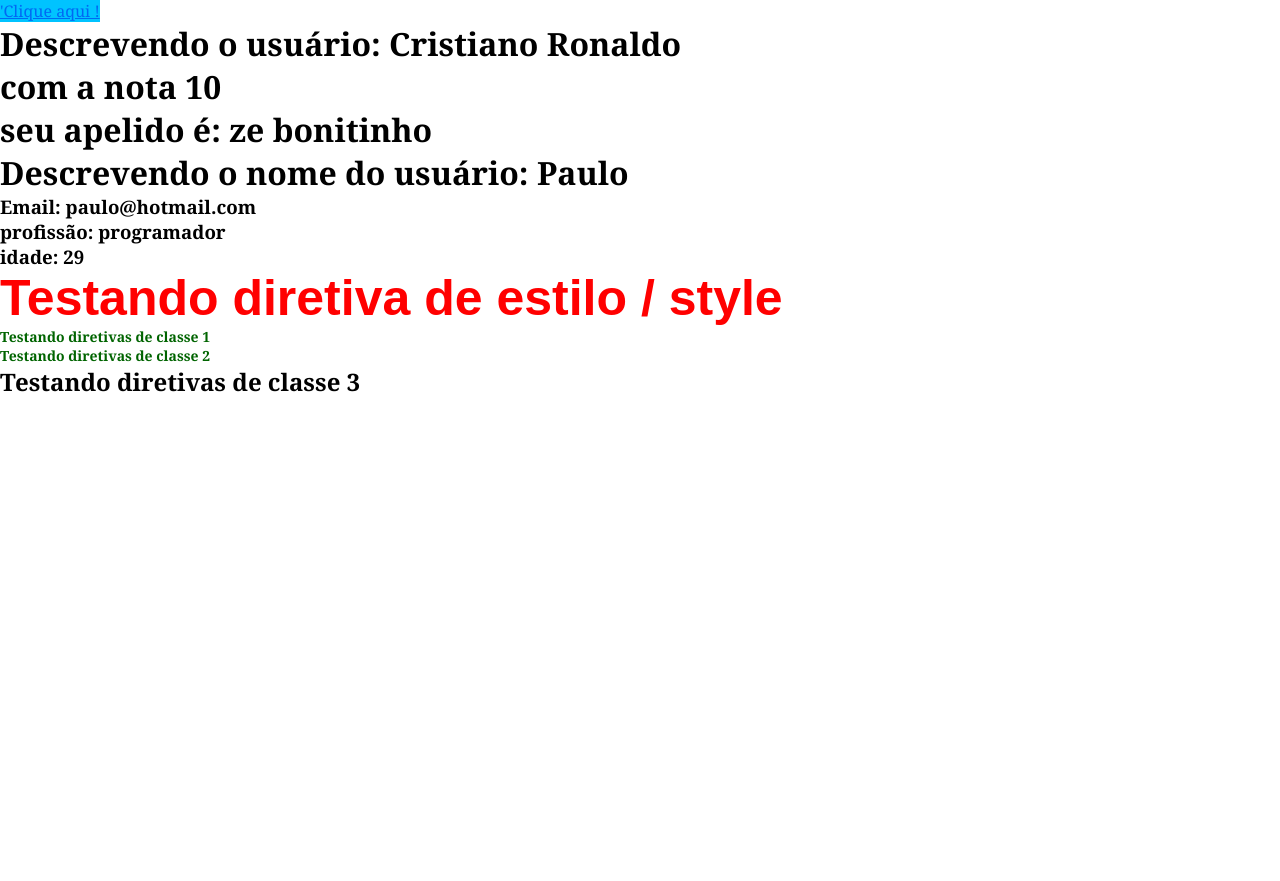
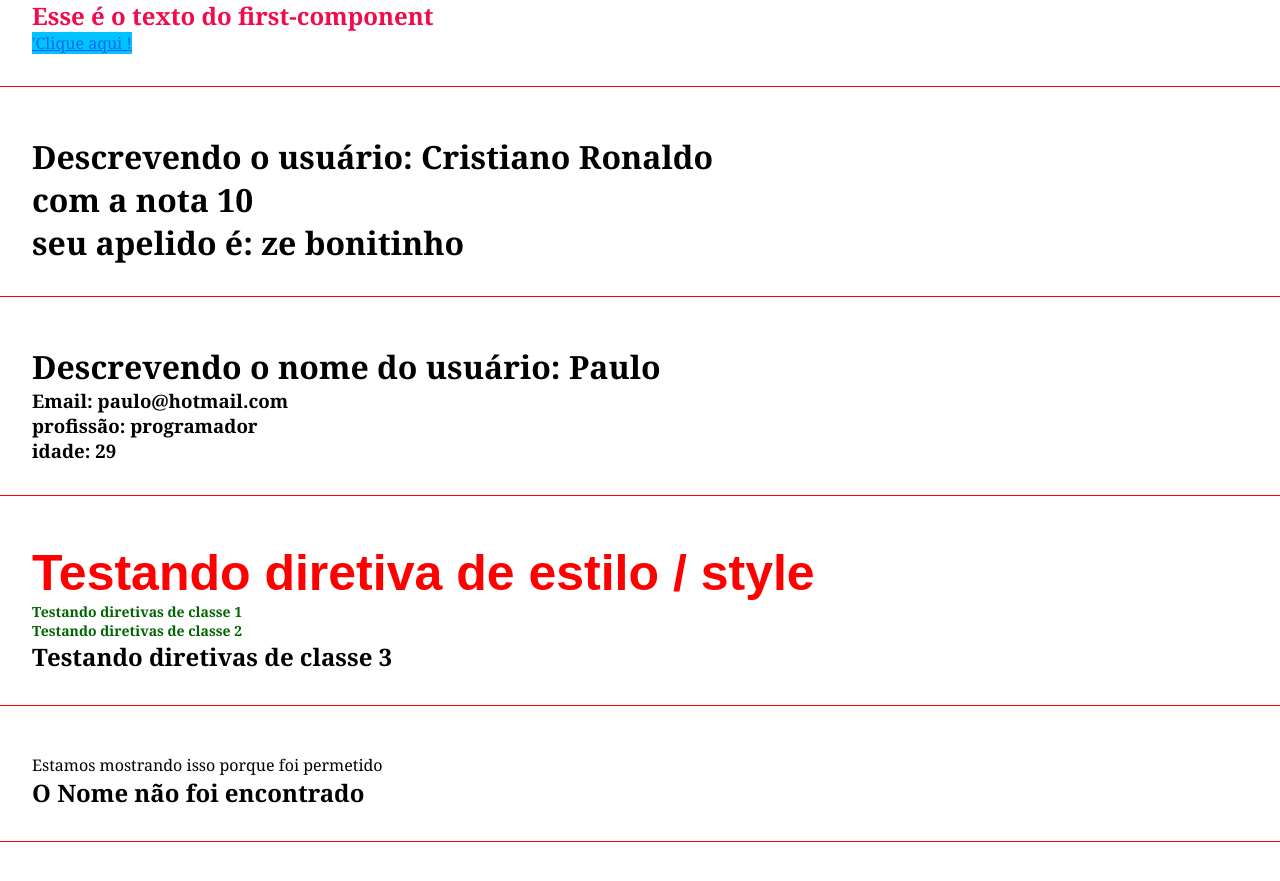
Before and after one commit to PauloHBLima/curso-angular, an Angular app: page / in a window 1280 px wide. Shown: the part 371-1252 px from the top of the page. Before the commit the page ends 800 px from the top, so only its background shows below. Built offline with nearby package versions, Linux system fonts and the light colour scheme.

Commit message:
diretiva ngif e else usando ngtemplate para redenrizar usando condicionais

```diff
--- a/src/app/app.component.html
+++ b/src/app/app.component.html
@@ -8,3 +8,4 @@
  -->
 <app-parent-data-second [apelido]="nickName" [userData]="userData"></app-parent-data-second>
 <app-directives></app-directives>
+<app-if-render></app-if-render>
--- a/src/app/app.module.ts
+++ b/src/app/app.module.ts
@@ -7,6 +7,7 @@
 import { ParentDataComponent } from './components/parent-data/parent-data.component';
 import { ParentDataSecondComponent } from './components/parent-data-second/parent-data-second.component';
 import { DirectivesComponent } from './components/directives/directives.component';
+import { IfRenderComponent } from './components/if-render/if-render.component';
 
 @NgModule({
   declarations: [
@@ -14,7 +15,8 @@
     FirstComponentComponent,
     ParentDataComponent,
     ParentDataSecondComponent,
-    DirectivesComponent
+    DirectivesComponent,
+    IfRenderComponent
   ],
   imports: [
     BrowserModule,
--- a/src/app/components/directives/directives.component.html
+++ b/src/app/components/directives/directives.component.html
@@ -1,4 +1,6 @@
-<h2 [ngStyle]="{'font-size': size + 'px', 'font-family': font, color: color}">Testando diretiva de estilo / style</h2>
-<h2 [ngClass]="classes">Testando diretivas de classe 1</h2>
-<h2 [ngClass]="classes">Testando diretivas de classe 2</h2>
-<h2 [ngClass]="underline"> Testando diretivas de classe 3</h2>
+<div class="class">
+  <h2 [ngStyle]="{'font-size': size + 'px', 'font-family': font, color: color}">Testando diretiva de estilo / style</h2>
+  <h2 [ngClass]="classes">Testando diretivas de classe 1</h2>
+  <h2 [ngClass]="classes">Testando diretivas de classe 2</h2>
+  <h2 [ngClass]="underline"> Testando diretivas de classe 3</h2>
+</div>
--- a/src/app/components/first-component/first-component.component.html
+++ b/src/app/components/first-component/first-component.component.html
@@ -1,3 +1,4 @@
+<div class="class">
   <h1 class="title">Nome: {{ name }}</h1>
   <h1 class="subtitle">Idade: {{ age }}</h1>
   <h1>Profissão: {{ job }}</h1>
@@ -7,3 +8,4 @@
   <div>
     <a href="#"> 'Clique aqui !</a>
   </div>
+</div>
--- /dev/null
+++ b/src/app/components/if-render/if-render.component.html
@@ -0,0 +1,11 @@
+<div class="class">
+  <div *ngIf="canShow">Estamos mostrando isso porque foi permetido</div>
+  <h2 *ngIf="name === 'Paulo'; else nameNotFound">O nome é Paulo</h2>
+  <ng-template #nameNotFound>
+    <div>
+      <h2>
+        O Nome não foi encontrado
+      </h2>
+    </div>
+  </ng-template>
+</div>
--- /dev/null
+++ b/src/app/components/if-render/if-render.component.ts
@@ -0,0 +1,17 @@
+import { Component, OnInit } from '@angular/core';
+
+@Component({
+  selector: 'app-if-render',
+  templateUrl: './if-render.component.html',
+  styleUrls: ['./if-render.component.scss']
+})
+export class IfRenderComponent implements OnInit {
+  canShow: boolean = true;
+  name = 'João';
+
+
+  constructor() { }
+  ngOnInit(): void {
+
+  }
+}
--- a/src/app/components/parent-data-second/parent-data-second.component.html
+++ b/src/app/components/parent-data-second/parent-data-second.component.html
@@ -1,4 +1,6 @@
-<h1>Descrevendo o nome do usuário: {{ apelido }}</h1>
-<h3>Email: {{userData.email}}</h3>
-<h3>profissão: {{userData.profissao}}</h3>
-<h3>idade: {{userData.idade}}</h3>
+<div class="class">
+  <h1>Descrevendo o nome do usuário: {{ apelido }}</h1>
+  <h3>Email: {{userData.email}}</h3>
+  <h3>profissão: {{userData.profissao}}</h3>
+  <h3>idade: {{userData.idade}}</h3>
+</div>
--- a/src/app/components/parent-data/parent-data.component.html
+++ b/src/app/components/parent-data/parent-data.component.html
@@ -1,3 +1,5 @@
-<h1>Descrevendo o usuário: {{ sobrenome }}</h1>
-<h1>com a nota {{ resultado }}</h1>
-<h1>seu apelido é: {{ apelido }}</h1>
+<div class="class">
+  <h1>Descrevendo o usuário: {{ sobrenome }}</h1>
+  <h1>com a nota {{ resultado }}</h1>
+  <h1>seu apelido é: {{ apelido }}</h1>
+</div>
--- a/src/styles.scss
+++ b/src/styles.scss
@@ -7,3 +7,13 @@
 a {
   color: blueviolet;
 }
+
+body {
+  padding-bottom: 500px;
+}
+
+.class {
+  border-bottom: 1px solid red;
+  padding: 2em;
+  margin-bottom: 1em;
+}
```
Also changed, not shown: src/app/components/if-render/if-render.component.scss (added), 1 other file (tests, documents, lock files or other folders). Lines whose indentation alone changed are shown as unchanged.
